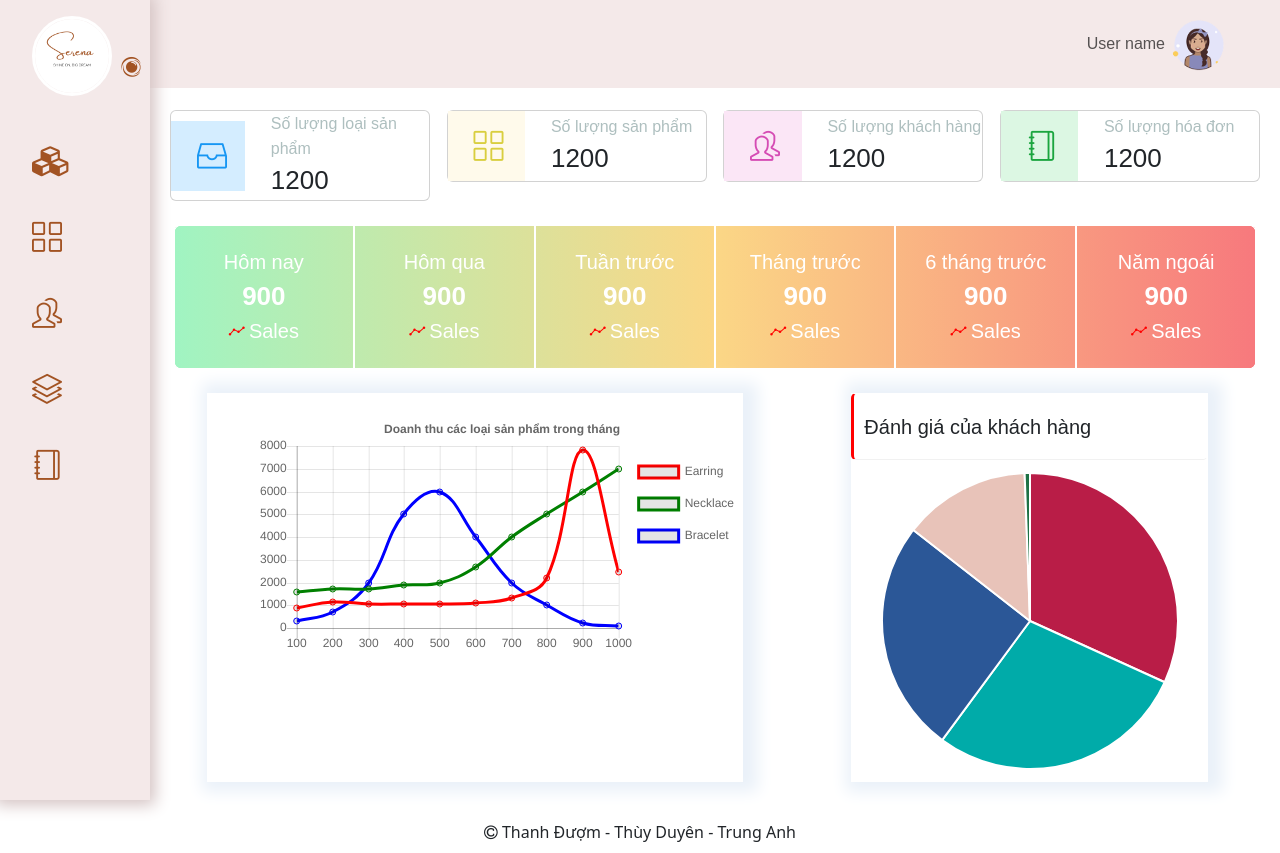
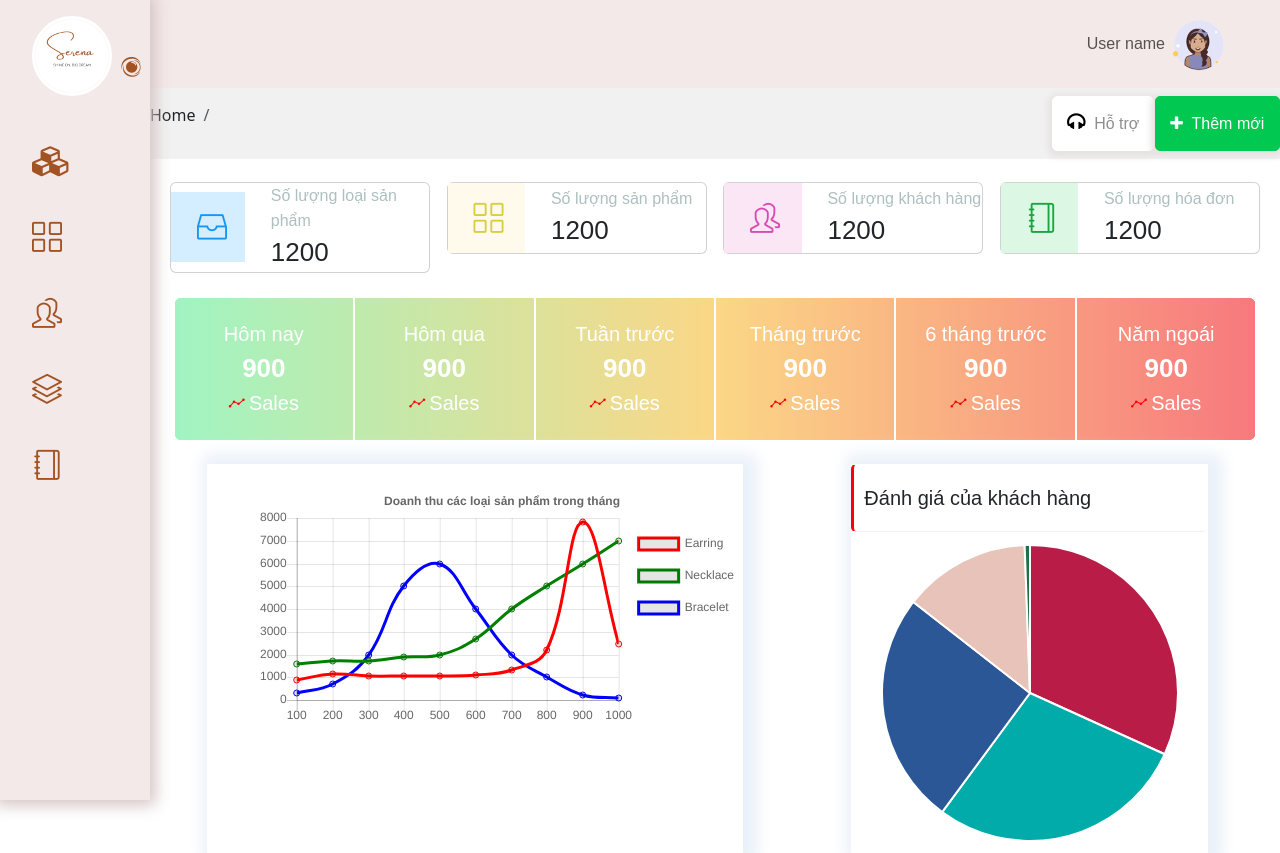
Before and after one commit to NTDyn/Jewelry_web_9, a PHP site: page /home.php in a window 1280 px wide. Shown: the top 853 px of the page. Run offline with PHP 8.4, Linux system fonts and the light colour scheme.

Commit message:
add views

```diff
--- a/assests/admin/css/header.css
+++ b/assests/admin/css/header.css
@@ -87,6 +87,56 @@
     padding-right: 5px;
     font-family: sans-serif;
 }
+.features-header{
+    padding-right: 3%;
+    background-color: #f1f1f1;
+}
+.feature-buttons{
+
+    display: flex;
+    flex-direction: row;
+}
+
+.btn-add {
+    width: max-content;
+    padding: 15%;
+    background-color:#00c851;
+    border-style: solid;
+    border-width: 1px;
+    border-radius: 5px;
+    border-color: #00c851;
+    box-shadow: 0px 2px 6px 4px  #e7e2e2;
+    margin-left: 5%;
+}
+#add-icon {
+    border: none;
+    color: white;
+
+}
+#add-title {
+    color: white;
+    font-family: sans-serif;
+}
+.btn-support{
+    width: max-content;
+    padding: 19%;
+    background-color:white;
+    border-style: solid;
+    border-width: 1px;
+    border-radius: 5px;
+    border-color: white;
+    box-shadow: 0px 2px 6px 4px #e7e2e2;
+    margin-right: 5%;
+}
+#support-icon{
+    border: none;
+    font-size: 20px;
+}
+#support-title{
+    font-family: sans-serif;
+    color:#8e8e8e;
+
+}
 .content-view{
     margin-top: 2%;
 
--- a/assests/admin/js/category.js
+++ b/assests/admin/js/category.js
@@ -1,6 +1,8 @@
 $(document).ready(function(){
-    revenueChart()
+    revenueChart();
+    $('#breadcrumb-second').text('Category');
 })
+
 
 function revenueChart(){
 
--- /dev/null
+++ b/controllers/category_controll.php
@@ -0,0 +1,4 @@
+<?php
+
+
+?>
--- a/views/admin/header.php
+++ b/views/admin/header.php
@@ -5,7 +5,7 @@
     <meta name="viewport" content="width=device-width, initial-scale=1.0">
     <title>Document</title>
     <link  type="text/css" href= "../../assests/admin/css/bootstrap/bootstrap.min.css"  rel="stylesheet">
-    <link  type="text/css"  href="../../assests/admin/css/header.css?v=12"  rel="stylesheet">
+    <link  type="text/css"  href="../../assests/admin/css/header.css?v=1"  rel="stylesheet">
     <link  type="text/css" href="../../assests/admin/css/fonts/font-awesome.min.css" rel="stylesheet">
     <link  type="text/css" href="../../assests/admin/css/iconfonts/icons.css" rel="stylesheet">
     <link  type="text/css" href="../../assests/admin/css/iconfonts/plugin.css" rel="stylesheet">
@@ -59,6 +59,30 @@
             </ul>
           </div>
       </nav>
+      <!-- breakcumb-->
+      <nav class="navbar navber-expand-sm features-header">
+        <nav aria-label="breadcrumb">
+          <ol class="breadcrumb">
+            <li class="breadcrumb-item" id="breadcrumb-first">Home<a href="../../views/admin/home.php"></a></li>
+            <li class="breadcrumb-item" id="breadcrumb-second"><a href="#"></a></li>
+          </ol>
+        </nav>
+        <ul class="navbar-nav feature-buttons row ">
+            <li class="nav-item btn-support-area col-auto">
+              <button class="btn-support">
+                <span class= "fa fa-headphones" id="support-icon"></span>
+                <span id="support-title">&nbsp;Hỗ trợ </span>
+              </button>
+            </li>
+            <li class="nav-item btn-add-area col-auto">
+              <button class="btn-add" data-bs-toggle="modal" data-bs-target="#modal-add">
+                <span class= "fa fa-plus" id="add-icon"></span>
+                <span id="add-title">&nbsp;Thêm mới</span>
+              </button>
+            </li>
+        </ul>
+      </nav>
+
       <div class="content-view"></div>
     </div>
   </div>
```
Also changed, not shown: assests/admin/css/category.css (+88 -1 lines), models/Database/database.php (added, +19 -0 lines), models/category_E.php (added, +17 -0 lines), models/category_M.php (added, +23 -0 lines), views/admin/category.php (+50 -2 lines), image/prince-jewelry.jpg (added).
